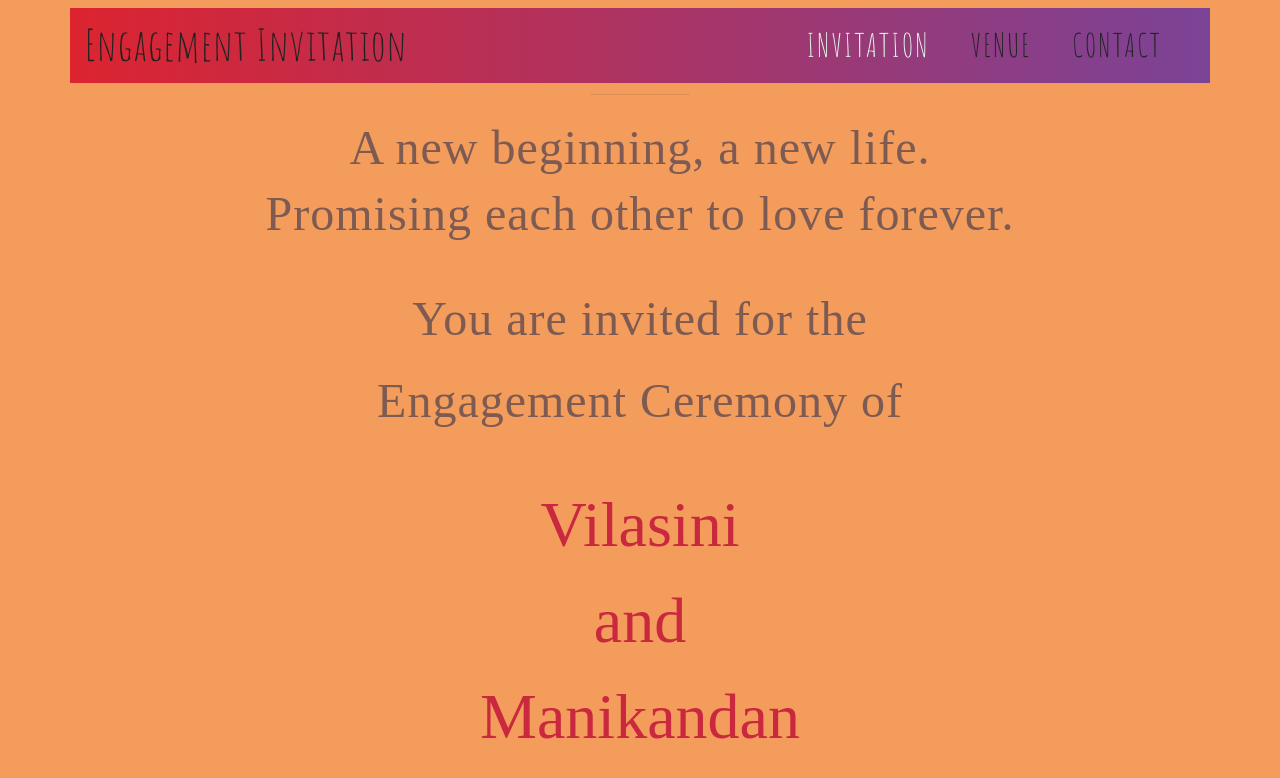
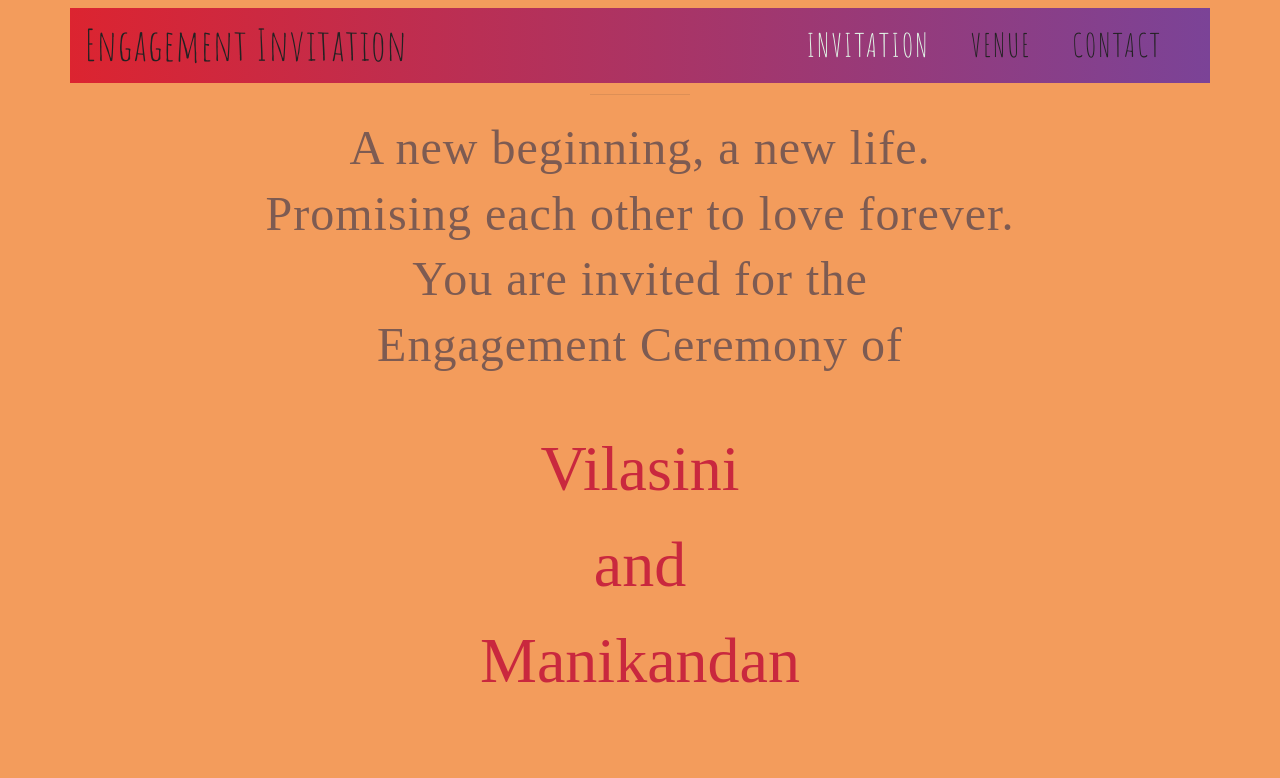
Before and after one commit to kaizer1v/kaizer1v.github.io, a Jekyll site: the page vilasini-mani/index.html, which Jekyll copies as it is, in a window 1280 px wide and 900 px high, scrolled down 741 px. Shown: the top 778 px of the window. Built offline with Jekyll 4.4.1, drawn with Linux system fonts in a browser that asks for light colours; nearby versions of some CDN libraries; some web fonts are replaced; comment, search, counter and statistics services are not loaded.

Commit message:
line spacing

```diff
--- a/vilasini-mani/index.html
+++ b/vilasini-mani/index.html
@@ -62,8 +62,8 @@
         <hr />
         <h3 class="cursive mt-4">A new beginning, a new life.</h3>
         <h3 class="cursive">Promising each other to love forever.</h3>
-        <h3 class="cursive mt-5">You are invited for the</h3>
-        <h3 class="cursive mt-4">Engagement Ceremony of</h3>
+        <h3 class="cursive">You are invited for the</h3>
+        <h3 class="cursive">Engagement Ceremony of</h3>
         <p class="cursive names mt-5">Vilasini
           <br>and
           <br> Manikandan</p>
```
